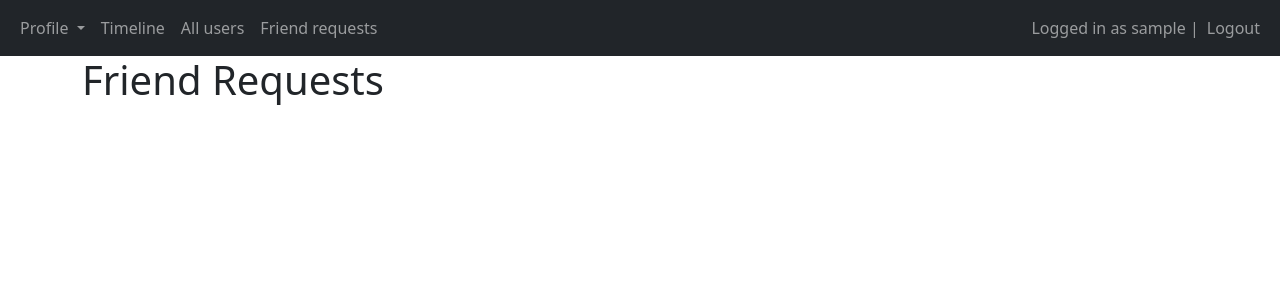
After one commit to ZekePulido/IntroSE, a Django app: page /accept_page in a window 1280 px wide. The commit adds this page. Shown: the top 300 px of the page. Run offline with Django 4.2, Linux system fonts and the light colour scheme; the visitor is signed in with stand-in values (Sample User, id 1); data that the repository does not hold is empty.

Commit message:
Sends and accepts friend requests

```diff
--- a/DawgSocial/Main/models.py
+++ b/DawgSocial/Main/models.py
@@ -3,6 +3,7 @@ from django.contrib.auth.models import User
 
 class Profile(models.Model):
     user = models.OneToOneField(User, on_delete=models.CASCADE)
+    friends = models.ManyToManyField(User, blank=True, related_name='user_friends')
     image = models.ImageField(null=True, blank=True, upload_to='media/')
     birthday = models.DateField(null=True, blank=True)
     bio = models.TextField(blank=True)
@@ -20,3 +21,8 @@ class Post(models.Model):
 
     def __str__(self):
         return f'{self.user.username} - {self.created_at.strftime("%Y-%m-%d %H:%M:%S")}'
+
+
+class Friend_Request(models.Model):
+    from_user = models.ForeignKey(User, related_name='from_user', on_delete=models.CASCADE)
+    to_user = models.ForeignKey(User, related_name='to_user', on_delete=models.CASCADE)
--- /dev/null
+++ b/DawgSocial/Main/templates/Main/accept_users.html
@@ -0,0 +1,14 @@
+{% extends 'Main/base.html' %}
+{% load static %}
+{% block title %}Friend Requests{% endblock %}
+{% block content %}
+
+<h1>Friend Requests</h1>
+
+{% for friend_request in all_friend_requests %}
+    <h1>{{ friend_request.from_user.username }}
+        <a href="{% url 'accept_friend_request' friend_request.id %}">Accept friend request</a>
+    </h1>
+{% endfor %}
+
+{% endblock %}
--- a/DawgSocial/Main/templates/Main/base.html
+++ b/DawgSocial/Main/templates/Main/base.html
@@ -20,6 +20,12 @@
                 </div>
                 <li class="nav-item">
                     <a class="nav-link" href="/dashboard">Timeline</a>
+                </li>
+                <li class="nav-item">
+                    <a class="nav-link" href="/viewing_page">All users</a>
+                </li>
+                <li class="nav-item">
+                    <a class="nav-link" href="/accept_page">Friend requests</a>
                 </li>
 
                 {% else %}
--- a/DawgSocial/Main/urls.py
+++ b/DawgSocial/Main/urls.py
@@ -14,6 +14,11 @@ urlpatterns = [
     path('create_post', views.create_post, name='create_post'),
     path('edit_post/<int:post_id>/', views.edit_post, name='edit_post'),
     path('delete_post/<int:post_id>/', views.delete_post, name='delete_post'),
+    path('viewing_page', views.viewing_page, name='viewing_page'),
+    path('accept_page', views.accept_page, name = 'accept_page'),
+    path('send_friend_request/<int:user_id>/', views.send_friend_request, name='send_friend_request'),
+    path('accept_friend_request/<int:requestID>/', views.accept_friend_request, name='accept_friend_request'),
+    path('user_profile/<str:username>/', views.user_profile, name='user_profile'),
 ]
 
 if settings.DEBUG:
--- a/DawgSocial/Main/views.py
+++ b/DawgSocial/Main/views.py
@@ -3,11 +3,13 @@ from .forms import RegisterForm, ProfileUpdateForm, UpdateUserForm,PostForm
 from django.contrib.auth import login, logout, authenticate
 from django.contrib import messages
 from django.contrib.auth.decorators import login_required
-from .models import Post, Profile
+from .models import Post, Profile, Friend_Request
 from django.conf import settings
 from django.core.files.storage import FileSystemStorage
 from django.shortcuts import get_object_or_404
 from django.contrib.auth import update_session_auth_hash
+from django.contrib.auth.models import User
+from django.db.models import Q
 import os
 
 # Create your views here.
@@ -32,10 +34,12 @@ def register(request):
     return render(request, 'registration/register.html', {"form": form})
 
 
+@login_required
 def dashboard(request):
     userprofile = Profile.objects.get(user=request.user)
 
-    posts = Post.objects.all
+
+    posts = Post.objects.all()
     context = {
         'userprofile': userprofile,
         'posts': posts
@@ -122,3 +126,53 @@ def delete_post(request, post_id):
             return redirect('dashboard')
 
     return render(request, 'Main/delete_post.html', {'post':post})
+
+@login_required
+def send_friend_request(request, user_id):
+    to_user = User.objects.get(id=user_id)
+    from_user = request.user
+    if to_user != from_user:
+        friend_request, created = Friend_Request.objects.get_or_create(
+            from_user=from_user, to_user=to_user
+        )
+        if created:
+            messages.success(request, 'Friend request sent successfully.')
+        else:
+            messages.info(request, 'Friend request already sent.')
+
+    return redirect('dashboard')
+
+
+@login_required
+def accept_friend_request(request, requestID):
+    friend_request = Friend_Request.objects.get(id=requestID)
+    if friend_request.to_user == request.user:
+        friend_request.to_user.profile.friends.add(friend_request.from_user)
+        friend_request.from_user.profile.friends.add(friend_request.to_user)
+        friend_request.delete()
+        messages.success(request, 'Friend request accepted')
+    else:
+        messages.error(request, 'Friend request not accepted')
+
+    return redirect('dashboard')
+
+
+@login_required
+def viewing_page(request):
+    friends = request.user.profile.friends.all()
+    allusers = User.objects.exclude(Q(id=request.user.id) | Q(id__in=friends))
+
+    context = {
+        'allusers': allusers,
+    }
+    return render(request, 'Main/all_users.html', context)
+
+@login_required
+def accept_page(request):
+    all_friend_requests = Friend_Request.objects.filter(to_user=request.user)
+    return render(request, 'Main/accept_users.html', {'all_friend_requests': all_friend_requests})
+
+@login_required
+def user_profile(request, username):
+    user = get_object_or_404(User, username=username)
+    return render(request, 'Main/user_profile.html', {'user': user})
```
Also changed, not shown: DawgSocial/Main/templates/Main/all_users.html (added, +18 -0 lines), DawgSocial/Main/templates/Main/user_profile.html (added, +12 -0 lines).
